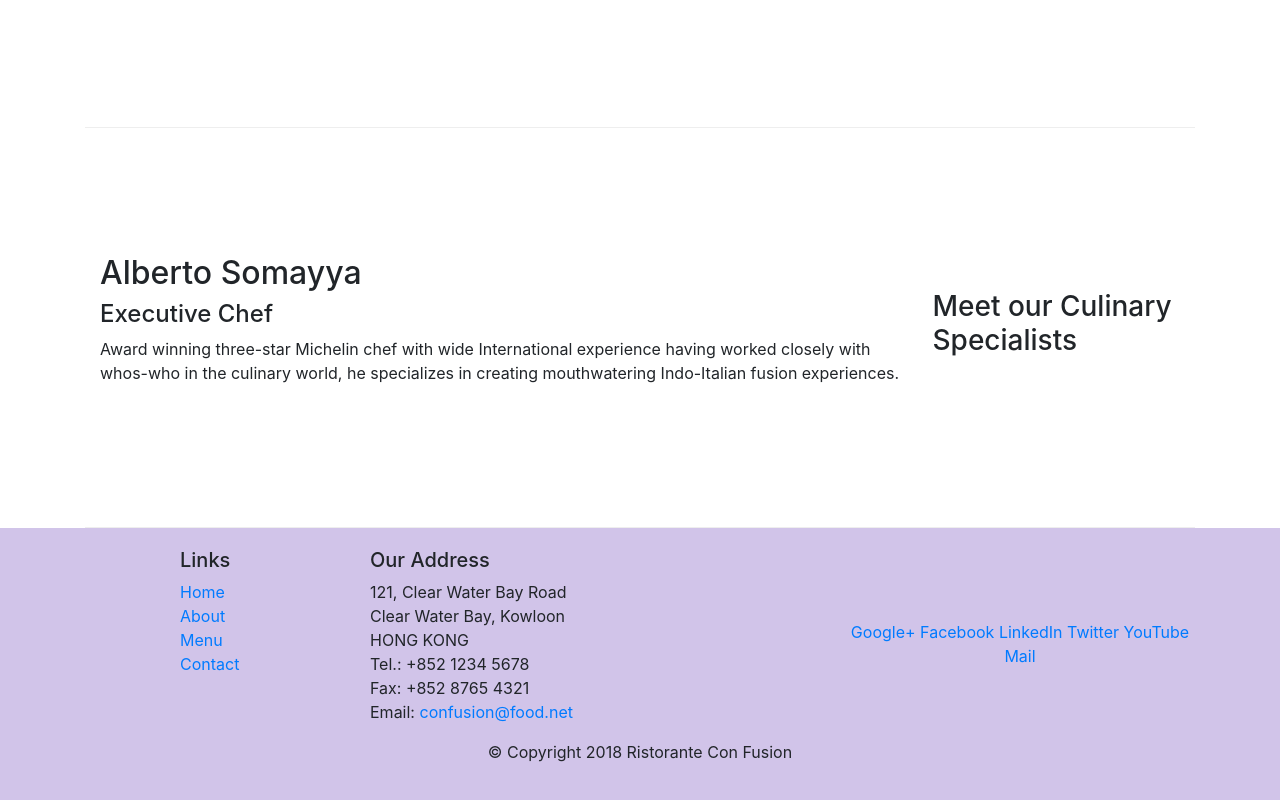
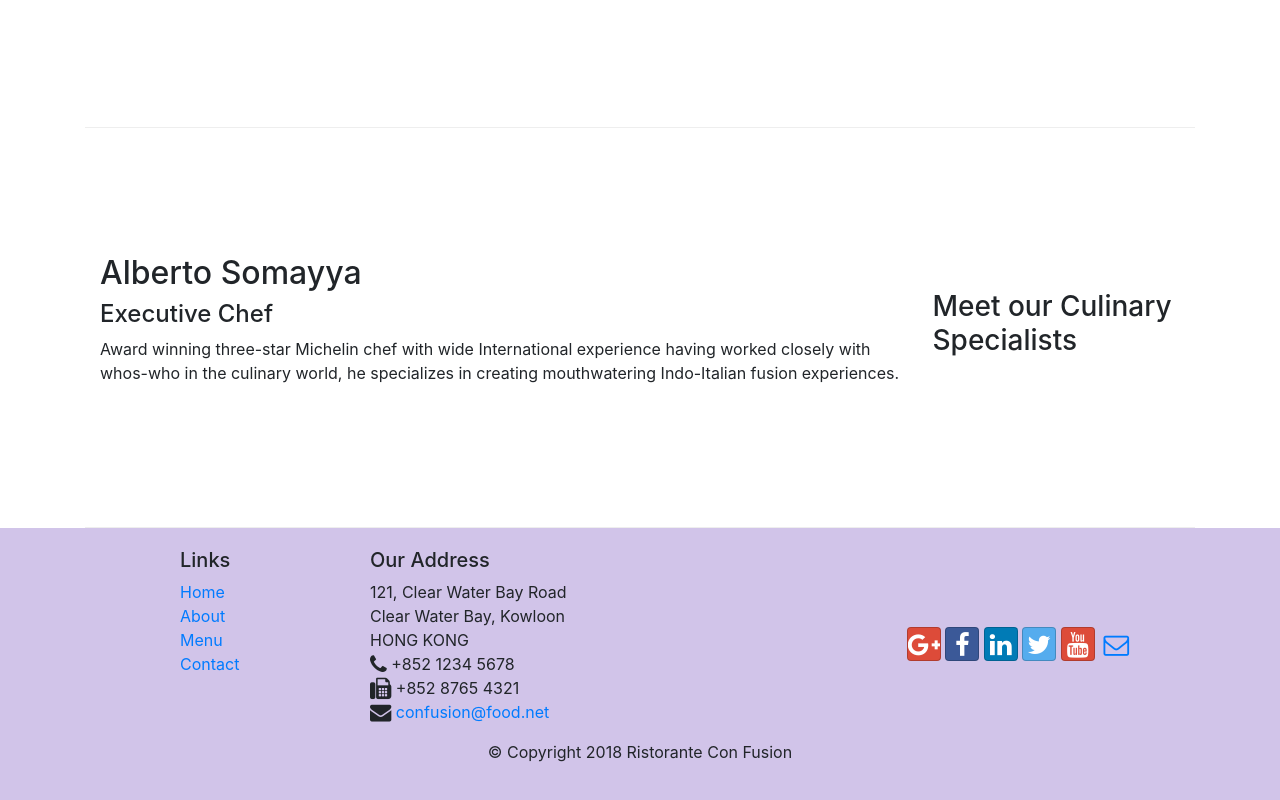
Before and after one commit to Tadele01/Bootstrap4, a website: page index.html in a window 1280 px wide. Shown: the part 1006-1806 px from the top of the page. Drawn offline with nearby package versions, Linux system fonts and the light colour scheme.

Commit message:
Icon added

```diff
--- a/index.html
+++ b/index.html
@@ -6,6 +6,8 @@
         <meta name="viewport" content="width=device-width, initial-scale=1, shrink-to-fit = no" >
         <meta http-equiv="x-ua-compatible" content="ie=edge">
         <link rel="stylesheet" href="node_modules/bootstrap/dist/css/bootstrap.min.css">
+        <link rel="stylesheet" href="node_modules/font-awesome/css/font-awesome.min.css">
+        <link rel="stylesheet" href="node_modules/bootstrap-social/bootstrap-social.css">
         <link rel="stylesheet" href="css/styles.css">
     <title>Ristorante Con Fusion</title>
 </head>
@@ -19,10 +21,10 @@
             <a class="navbar-brand mr-auto" href="#">Ristorante Con Fusion</a>
             <div class="collapse navbar-collapse " id = "Navbar">
                     <ul class="navbar-nav mr-auto">
-                        <li class="nav-item active"> <a class = "nav-link" href="#">Home</a></li>
-                        <li class="nav-item"> <a class = "nav-link" href="aboutus.html">About</a></li>
-                        <li class="nav-item"> <a class = "nav-link" href="#">Menu</a></li>
-                        <li class="nav-item"> <a class = "nav-link" href="#">Contact</a></li>
+                        <li class="nav-item active"> <a class = "nav-link" href="#"><span class="fa fa-home fa-lg"></span> Home</a></li>
+                        <li class="nav-item"> <a class = "nav-link" href="aboutus.html"><span class="fa fa-info fa-lg"></span> About</a></li>
+                        <li class="nav-item"> <a class = "nav-link" href="#"><span class="fa fa-list fa-lg"></span> Menu</a></li>
+                        <li class="nav-item"> <a class = "nav-link" href="#"><span class="fa fa-address fa-lg"></span> Contact</a></li>
 
                     </ul>
             </div>
@@ -94,19 +96,19 @@
 		              121, Clear Water Bay Road<br>
 		              Clear Water Bay, Kowloon<br>
 		              HONG KONG<br>
-		              Tel.: +852 1234 5678<br>
-		              Fax: +852 8765 4321<br>
-		              Email: <a href="mailto:confusion@food.net">confusion@food.net</a>
+		              <i class="fa fa-phone fa-lg"></i> +852 1234 5678<br>
+		              <i class="fa fa-fax fa-lg"></i> +852 8765 4321<br>
+                      <i class="fa fa-envelope fa-lg"></i> <a href="mailto:confusion@food.net">confusion@food.net</a>
 		           </address>
                 </div>
                 <div class="col-12 col-sm-4 align-self-center">
                     <div class="text-center">
-                        <a href="http://google.com/+">Google+</a>
-                        <a href="http://www.facebook.com/profile.php?id=">Facebook</a>
-                        <a href="http://www.linkedin.com/in/">LinkedIn</a>
-                        <a href="http://twitter.com/">Twitter</a>
-                        <a href="http://youtube.com/">YouTube</a>
-                        <a href="mailto:">Mail</a>
+                        <a class = "btn btn-social-icon btn-google" href="http://google.com/+"><i class="fa fa-google-plus fa-lg"></i></a>
+                        <a class = "btn btn-social-icon btn-facebook" href="http://www.facebook.com/profile.php?id="> <i class="fa fa-facebook fa-lg"></i></a>
+                        <a class = "btn btn-social-icon btn-linkedin" href="http://www.linkedin.com/in/"> <i class="fa fa-linkedin fa-lg"></i></a>
+                        <a class = "btn btn-social-icon btn-twitter" href="http://twitter.com/"> <i class="fa fa-twitter fa-lg"></i></a>
+                        <a class = "btn btn-social-icon btn-google" href="http://youtube.com/"> <i class="fa fa-youtube fa-lg"></i></a>
+                        <a class = "btn btn-social-icon " href="mailto:"><i class="fa fa-envelope-o fa-lg"></i></a>
                     </div>
                 </div>
            </div>
--- a/package.json
+++ b/package.json
@@ -20,6 +20,8 @@
   },
   "dependencies": {
     "bootstrap": "^4.0.0",
+    "bootstrap-social": "^5.1.1",
+    "font-awesome": "^4.7.0",
     "jquery": "^3.3.1",
     "popper.js": "^1.12.9"
   }
```
Also changed, not shown: aboutus.html (+16 -14 lines), 1 other file.
